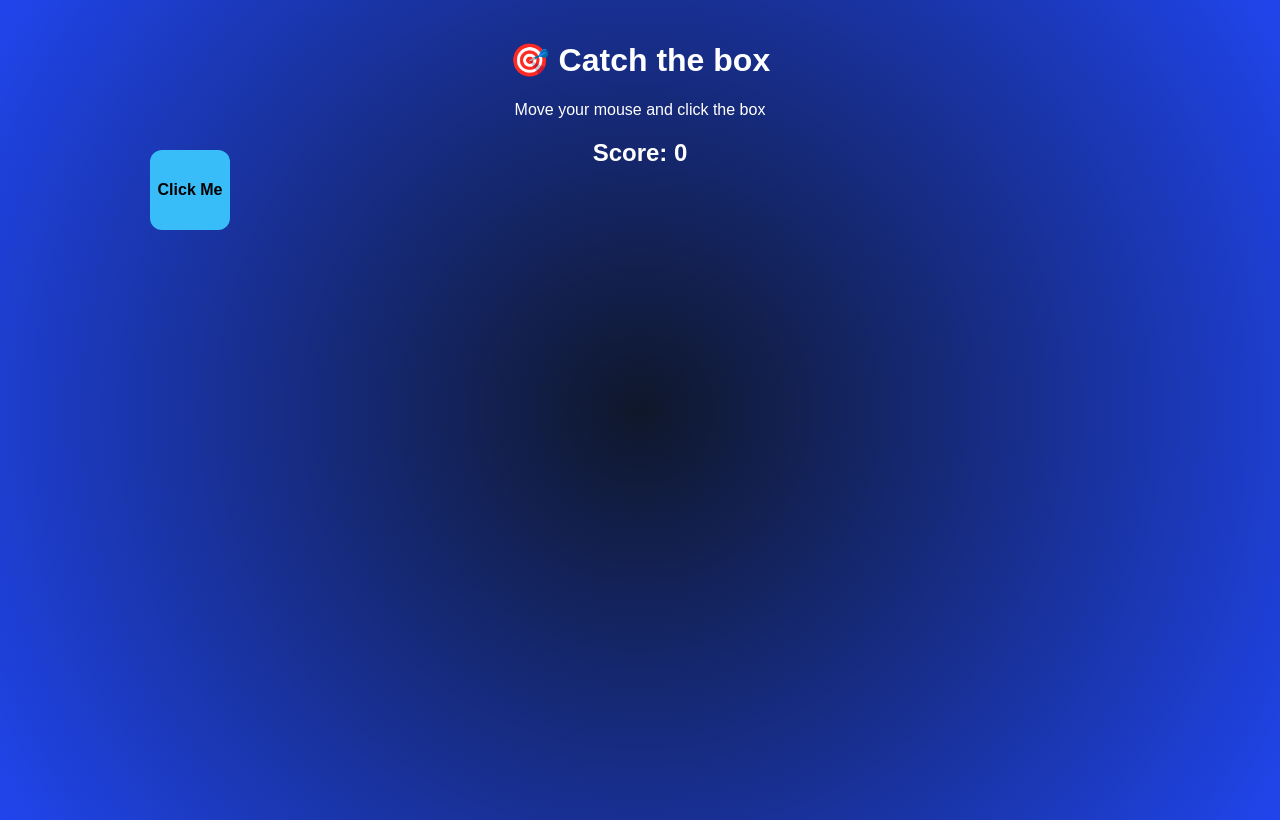
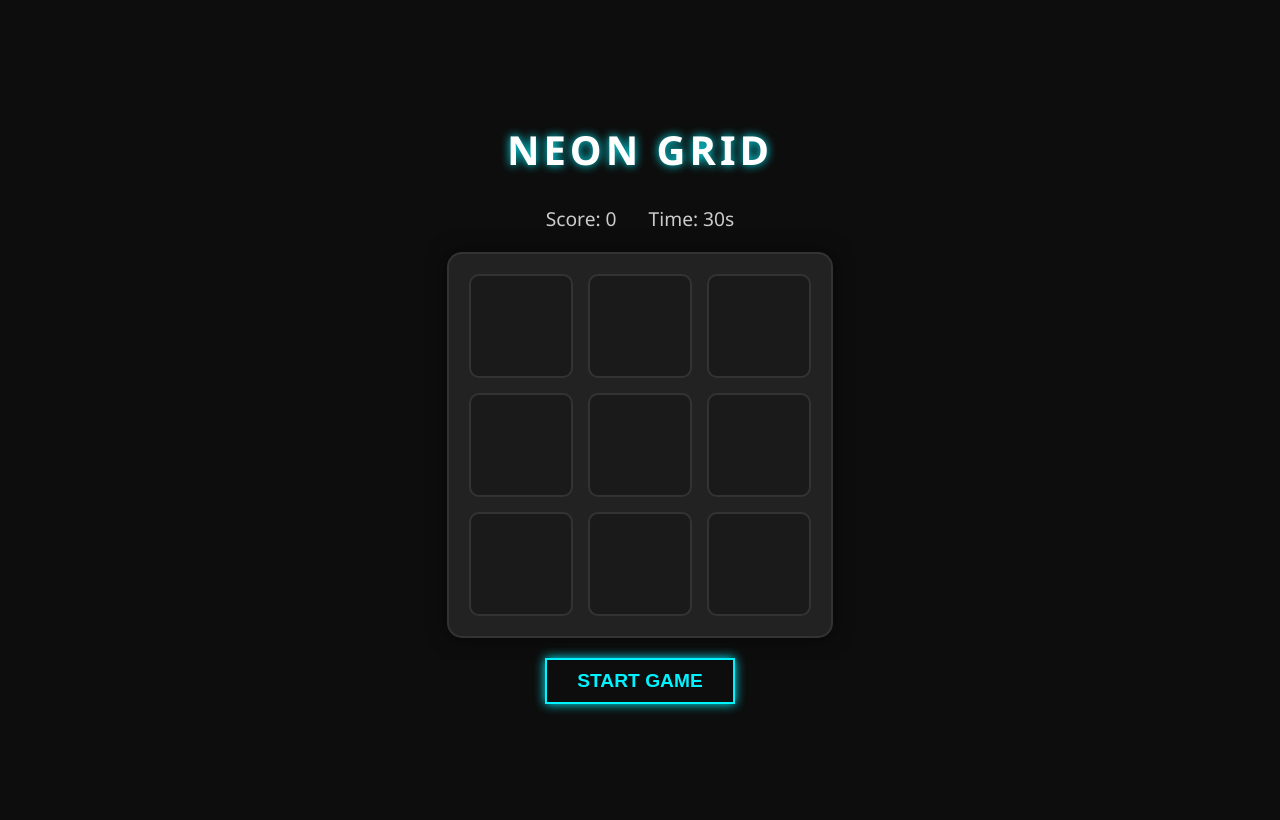
Before and after one commit to Charith0705/CI-CD-pipeline-test, a React (Create React App) app in the folder frontend/: page / in a window 1280 px wide. Built offline with nearby package versions, Linux system fonts and the light colour scheme.

Commit message:
Neon game update test

```diff
--- a/frontend/src/App.css
+++ b/frontend/src/App.css
@@ -1,33 +1,105 @@
+/* App.css */
+:root {
+  --neon-blue: #00f3ff;
+  --neon-pink: #ff00ff;
+  --bg-color: #0d0d0d;
+  --grid-bg: #1a1a1a;
+}
+
 body {
   margin: 0;
-  font-family: Arial, sans-serif;
-  background: radial-gradient(circle, #0f172a, #2045ed);
+  background-color: var(--bg-color);
   color: white;
+  font-family: 'Segoe UI', Tahoma, Geneva, Verdana, sans-serif;
+  display: flex;
+  justify-content: center;
+  align-items: center;
+  height: 100vh;
   overflow: hidden;
 }
 
 .container {
-  height: 100vh;
   text-align: center;
-  padding-top: 20px;
+  display: flex;
+  flex-direction: column;
+  align-items: center;
+  gap: 20px;
 }
 
-.box {
-  position: absolute;
-  width: 80px;
-  height: 80px;
-  background: #38bdf8;
-  color: black;
-  font-weight: bold;
-  display: flex;
-  align-items: center;
-  justify-content: center;
-  border-radius: 12px;
-  cursor: pointer;
-  transition: top 0.4s ease, left 0.4s ease;
-  user-select: none;
+h1 {
+  font-size: 2.5rem;
+  text-transform: uppercase;
+  letter-spacing: 4px;
+  text-shadow: 0 0 10px var(--neon-blue);
+  margin-bottom: 0.5rem;
 }
 
-.box:hover {
-  transform: scale(1.1);
+.stats {
+  display: flex;
+  gap: 2rem;
+  font-size: 1.2rem;
+  color: #ccc;
 }
+
+.game-grid {
+  display: grid;
+  grid-template-columns: repeat(3, 1fr); /* 3x3 Grid */
+  gap: 15px;
+  background: #222;
+  padding: 20px;
+  border-radius: 15px;
+  border: 2px solid #333;
+  box-shadow: 0 0 20px rgba(0, 0, 0, 0.5);
+}
+
+.cell {
+  width: 100px;
+  height: 100px;
+  background-color: var(--grid-bg);
+  border-radius: 10px;
+  border: 2px solid #333;
+  cursor: pointer;
+  transition: all 0.1s ease;
+  position: relative;
+}
+
+/* The Active "Target" Style */
+.cell.active {
+  background-color: var(--neon-blue);
+  border-color: white;
+  box-shadow: 0 0 15px var(--neon-blue), 0 0 30px var(--neon-blue);
+  transform: scale(0.95);
+}
+
+/* Wrong Click Feedback */
+.cell.miss {
+  background-color: var(--neon-pink);
+  box-shadow: 0 0 15px var(--neon-pink);
+  animation: shake 0.3s ease;
+}
+
+@keyframes shake {
+  0% { transform: translateX(0); }
+  25% { transform: translateX(-5px); }
+  50% { transform: translateX(5px); }
+  75% { transform: translateX(-5px); }
+  100% { transform: translateX(0); }
+}
+
+button {
+  padding: 10px 30px;
+  font-size: 1.2rem;
+  background: transparent;
+  color: var(--neon-blue);
+  border: 2px solid var(--neon-blue);
+  cursor: pointer;
+  text-transform: uppercase;
+  font-weight: bold;
+  box-shadow: 0 0 10px var(--neon-blue);
+  transition: 0.3s;
+}
+
+button:hover {
+  background: var(--neon-blue);
+  color: black;
+}
--- a/frontend/src/App.js
+++ b/frontend/src/App.js
@@ -1,49 +1,106 @@
-import { useState, useRef } from "react";
+import { useState, useEffect, useRef } from "react";
 import "./App.css";
 
 function App() {
   const [score, setScore] = useState(0);
-  const [position, setPosition] = useState({ top: 150, left: 150 });
+  const [timeLeft, setTimeLeft] = useState(30);
+  const [isPlaying, setIsPlaying] = useState(false);
+  const [activeCell, setActiveCell] = useState(null); // Which cell is lit up?
+  const [missedCell, setMissedCell] = useState(null); // Visual feedback for wrong click
 
-  const lastMoveTime = useRef(0);
-  const MOVE_DELAY = 600; // milliseconds (increase = slower)
+  const timerRef = useRef(null);
+  const speedRef = useRef(1000); // Speed in ms
 
-  const moveBox = () => {
-    const now = Date.now();
+  // Game Timer
+  useEffect(() => {
+    if (isPlaying && timeLeft > 0) {
+      const id = setTimeout(() => setTimeLeft((t) => t - 1), 1000);
+      return () => clearTimeout(id);
+    } else if (timeLeft === 0) {
+      endGame();
+    }
+  }, [timeLeft, isPlaying]);
 
-    if (now - lastMoveTime.current < MOVE_DELAY) {
-      return; // too soon → don't move
-    }
+  // Game Loop: Change active cell
+  useEffect(() => {
+    if (!isPlaying) return;
 
-    lastMoveTime.current = now;
+    const intervalId = setInterval(() => {
+      // Pick a random cell from 0 to 8
+      let nextCell;
+      do {
+        nextCell = Math.floor(Math.random() * 9);
+      } while (nextCell === activeCell); // Don't pick the same cell twice in a row
 
-    const maxWidth = window.innerWidth - 100;
-    const maxHeight = window.innerHeight - 100;
+      setActiveCell(nextCell);
+      setMissedCell(null); // Clear previous errors
+    }, speedRef.current);
 
-    setPosition({
-      top: Math.random() * maxHeight,
-      left: Math.random() * maxWidth,
-    });
+    return () => clearInterval(intervalId);
+  }, [isPlaying, activeCell]); // Re-run when activeCell changes to reset interval
+
+  const startGame = () => {
+    setScore(0);
+    setTimeLeft(30);
+    setIsPlaying(true);
+    speedRef.current = 1000; // Reset speed
   };
 
-  const handleClick = () => {
-    setScore(score + 1);
-    moveBox();
+  const endGame = () => {
+    setIsPlaying(false);
+    setActiveCell(null);
+  };
+
+  const handleCellClick = (index) => {
+    if (!isPlaying) return;
+
+    if (index === activeCell) {
+      // Correct Click
+      setScore((s) => s + 10);
+      setActiveCell(null); // Turn off immediately to prevent double clicks
+
+      // Speed up slightly every 50 points
+      if (score > 0 && score % 50 === 0) {
+        speedRef.current = Math.max(400, speedRef.current - 100);
+      }
+    } else {
+      // Wrong Click
+      setScore((s) => Math.max(0, s - 5)); // Penalty
+      setMissedCell(index);
+      setTimeout(() => setMissedCell(null), 300);
+    }
   };
 
   return (
-    <div className="container" onMouseMove={moveBox}>
-      <h1>🎯 Catch the box</h1>
-      <p>Move your mouse and click the box</p>
-      <h2>Score: {score}</h2>
+    <div className="container">
+      <h1>Neon Grid</h1>
 
-      <div
-        className="box"
-        style={{ top: position.top, left: position.left }}
-        onClick={handleClick}
-      >
-        Click Me
+      <div className="stats">
+        <span>Score: {score}</span>
+        <span>Time: {timeLeft}s</span>
       </div>
+
+      <div className="game-grid">
+        {[...Array(9)].map((_, index) => (
+          <div
+            key={index}
+            className={`cell
+              ${activeCell === index ? "active" : ""}
+              ${missedCell === index ? "miss" : ""}
+            `}
+            onMouseDown={() => handleCellClick(index)}
+          ></div>
+        ))}
+      </div>
+
+      {!isPlaying && (
+        <div className="controls">
+          {timeLeft === 0 && <p>Final Score: {score}</p>}
+          <button onClick={startGame}>
+            {timeLeft === 0 ? "Retry" : "Start Game"}
+          </button>
+        </div>
+      )}
     </div>
   );
 }
```
Also changed, not shown: 1 other file (tests, documents, lock files or other folders).
